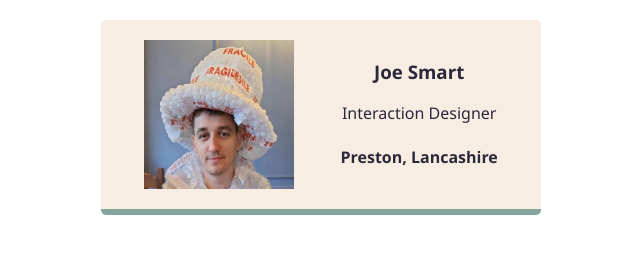
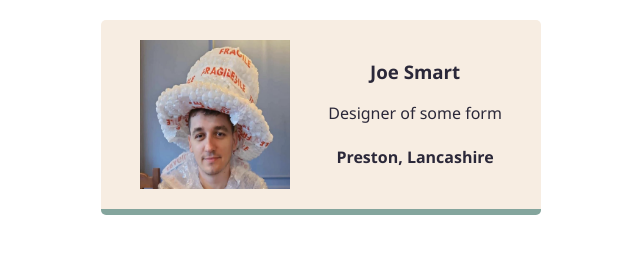
Before and after one commit to Joe-smart-1/business-card-2, a website built with Vite: page index.html in a window 1280 px wide. Shown: the full height of the page, 319-959 px from the left. Built offline with nearby package versions, Linux system fonts and the light colour scheme.

Commit message:
Update index.html

```diff
--- a/index.html
+++ b/index.html
@@ -7,7 +7,7 @@
             <img class="avatar" src="images/image.png">
             <div >
                 <h3>Joe Smart</h3>
-                <p>Interaction Designer</p>
+                <p>Designer of some form</p>
                 <h4>Preston, Lancashire</h4>
             </div>
         </div>
```
